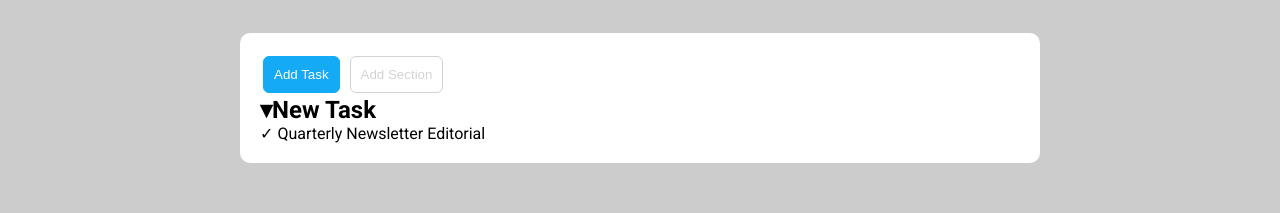
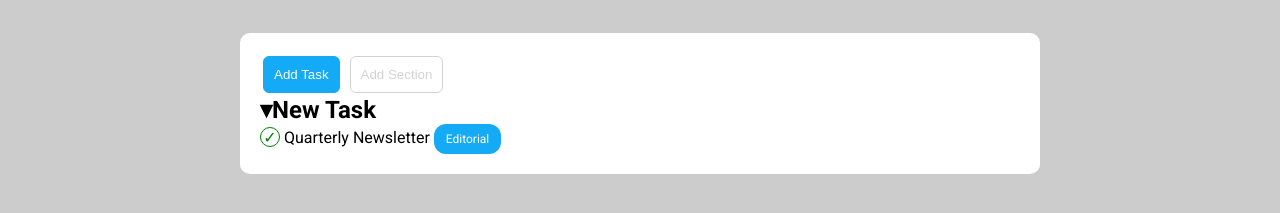
Before and after one commit to MatteoCipolla99/html-css-toboolist, a plain HTML site: page index.html in a window 1280 px wide. Shown: the part 87-300 px from the top of the page. Drawn offline with Linux system fonts and the light colour scheme.

Commit message:
feat:add circle and tag

```diff
--- a/css/style.css
+++ b/css/style.css
@@ -39,6 +39,33 @@ ul {
     border-color: #white;
 }
 
+.circle {
+    display: inline-block;
+    height: 20px;
+    width: 20px;
+    text-align: center;
+    border: 1px solid green;
+    border-radius: 100%;
+    color: green;
+    /* padding: 10px; */
+}
+
+.tag {
+    display: inline-block;
+    color: #ffffff;
+    font-size: 12px;
+    padding: 8px 12px;
+    border-radius: 12px;
+}
+
+.tag-blue {
+    background-color: #14AAF5;
+
+}
+
+
+
+
 
 
 
```
